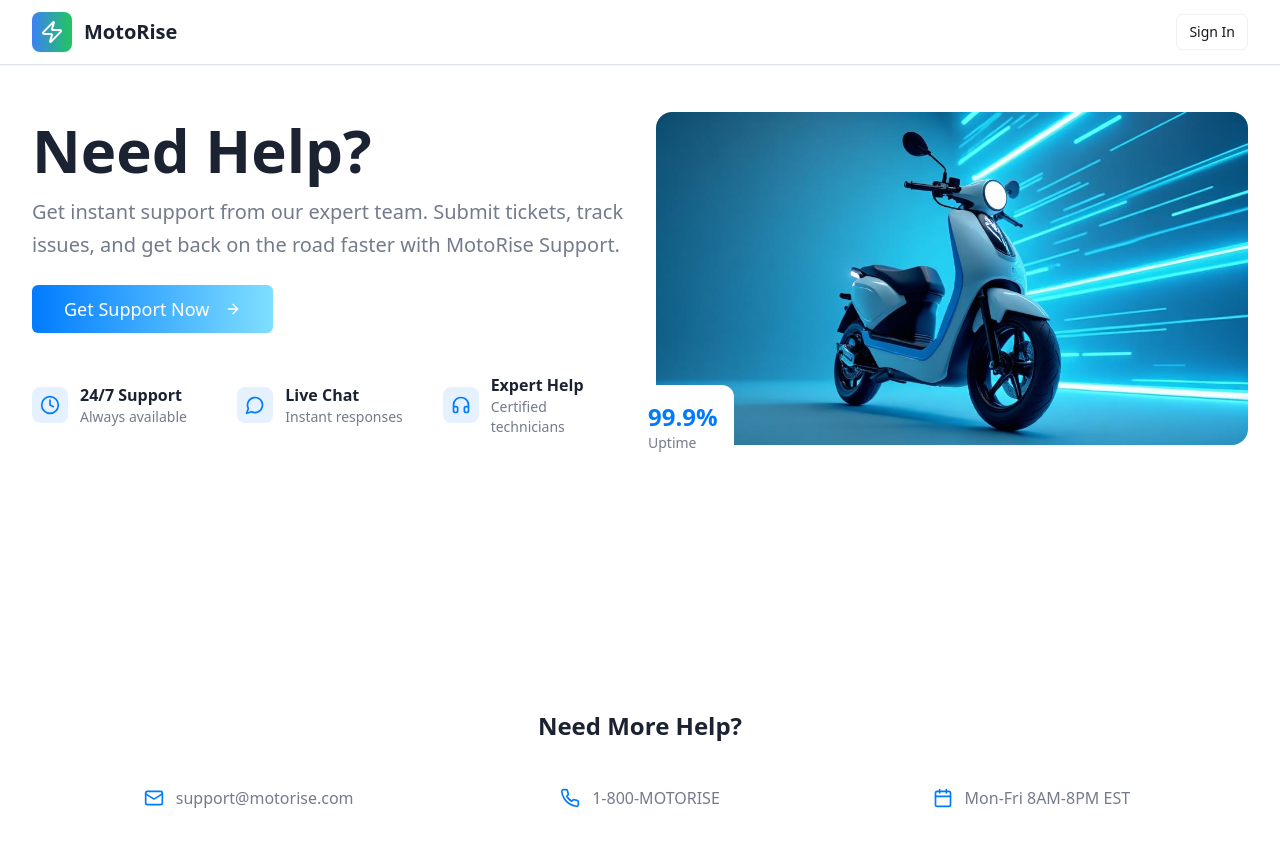
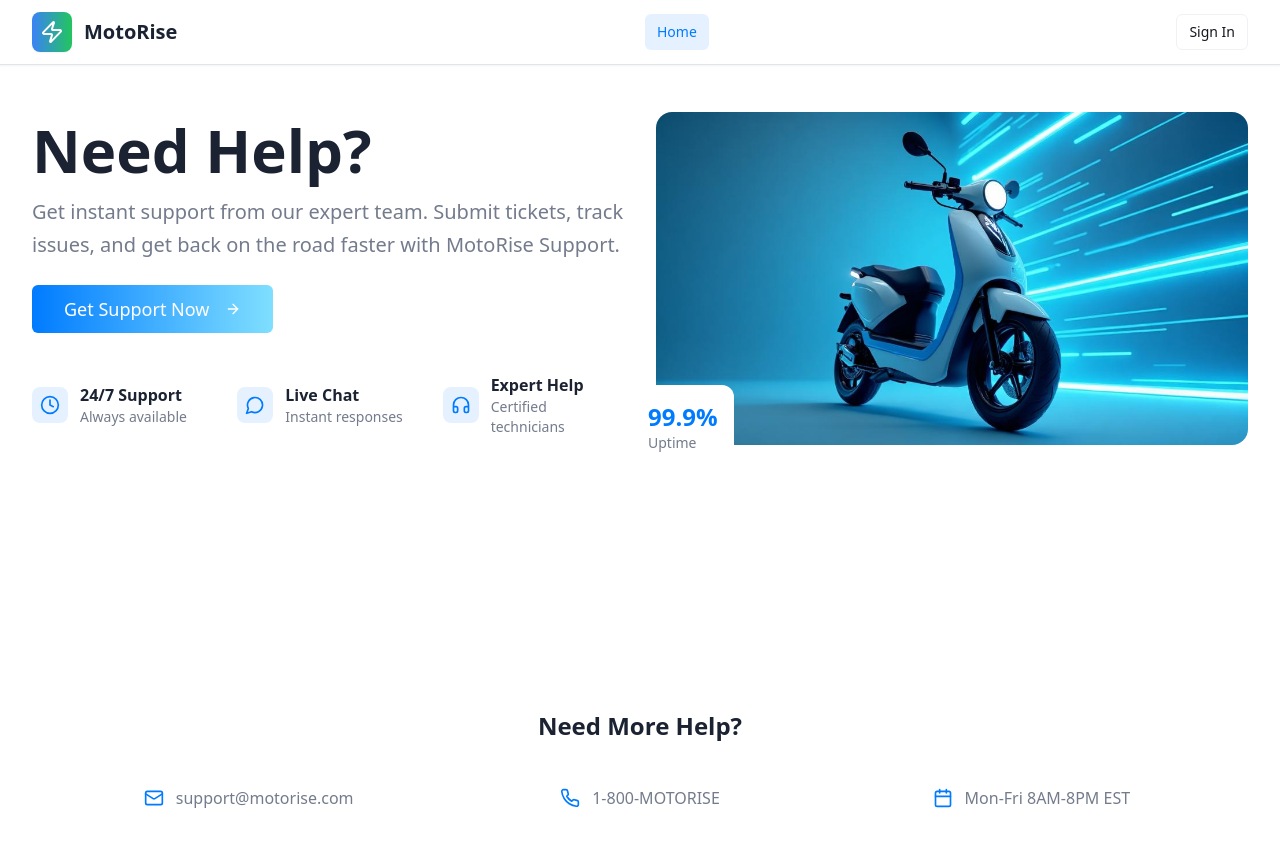
Before and after one commit to vkhemnar/motorise-support-hub, a React (Vite) app: page / in a window 1280 px wide. Shown: the top 846 px of the page. Built offline with nearby package versions, Linux system fonts and the light colour scheme.

Commit message:
Fix Navbar TypeScript errors
Resolve TypeScript errors in Navbar.tsx related to ReactNode assignment.

```diff
--- a/src/components/Navbar.tsx
+++ b/src/components/Navbar.tsx
@@ -40,7 +40,19 @@ export const Navbar = () => {
 
           {/* Desktop Navigation */}
           <div className="hidden md:flex items-center space-x-8">
-            {navItems.map(item => {})}
+            {navItems.map(item => (
+              <Link
+                key={item.path}
+                to={item.path}
+                className={`px-3 py-2 rounded-md text-sm font-medium transition-colors ${
+                  isActive(item.path)
+                    ? 'text-primary bg-primary/10'
+                    : 'text-muted-foreground hover:text-primary hover:bg-muted/50'
+                }`}
+              >
+                {item.name}
+              </Link>
+            ))}
           </div>
 
            {/* Right side actions */}
@@ -101,7 +113,20 @@ export const Navbar = () => {
         {/* Mobile Navigation */}
         {isOpen && <div className="md:hidden absolute top-14 sm:top-16 left-0 right-0 bg-white border-b border-border shadow-lg">
             <div className="px-3 sm:px-4 py-3 sm:py-4 space-y-2 sm:space-y-3">
-              {navItems.map(item => {})}
+              {navItems.map(item => (
+                <Link
+                  key={item.path}
+                  to={item.path}
+                  className={`block px-2 sm:px-3 py-2 rounded-md text-sm font-medium transition-colors ${
+                    isActive(item.path)
+                      ? 'text-primary bg-primary/10'
+                      : 'text-muted-foreground hover:text-primary hover:bg-muted/50'
+                  }`}
+                  onClick={() => setIsOpen(false)}
+                >
+                  {item.name}
+                </Link>
+              ))}
 
               {user && <div className="pt-3 border-t border-border space-y-2">
                   <div className="px-2 sm:px-3 py-2 text-sm text-muted-foreground">
```
